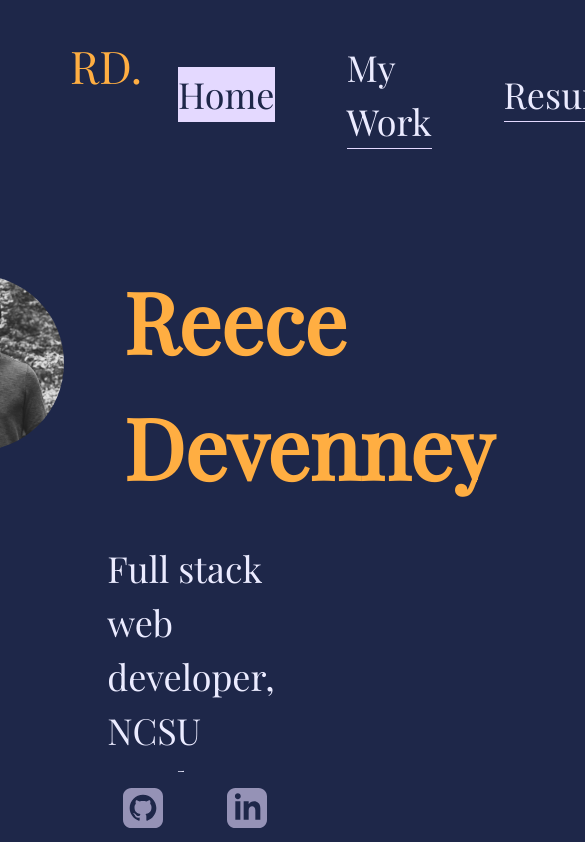
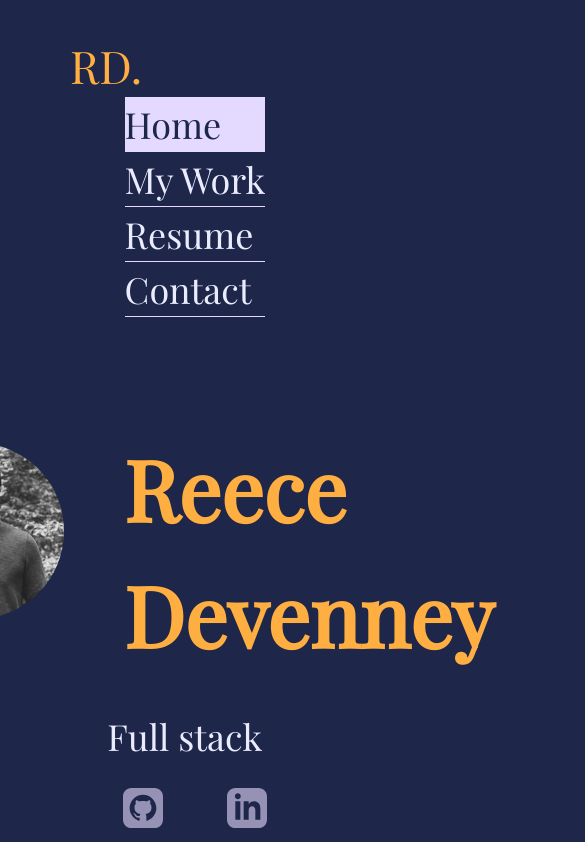
Before and after one commit to ReeceDevenney/Reece-Devenney-Portfolio, a React (Create React App) app: page / in a window 390 px wide. Shown: the top 842 px of the page, 585 px wide, since content can reach past the window. Built offline with nearby package versions, Linux system fonts and the light colour scheme.

Commit message:
added media query for head to change flex-direction

```diff
--- a/src/index.css
+++ b/src/index.css
@@ -267,3 +267,16 @@ margin-right: 16px;
 #contact-title{
   font-size: 60px;
 }
+
+
+@media screen and (max-width: 1000px) {
+  header {
+    margin: 16px;
+    display: flex;
+    flex-direction: column;
+  }
+  ul{
+    flex-direction: column;
+    margin: auto;
+  }
+}
```
